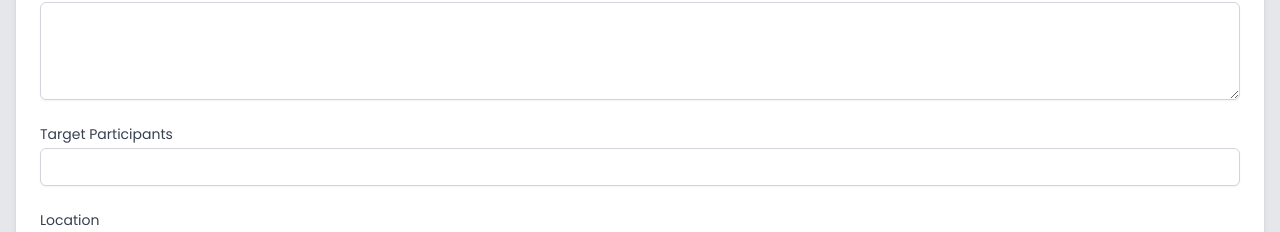
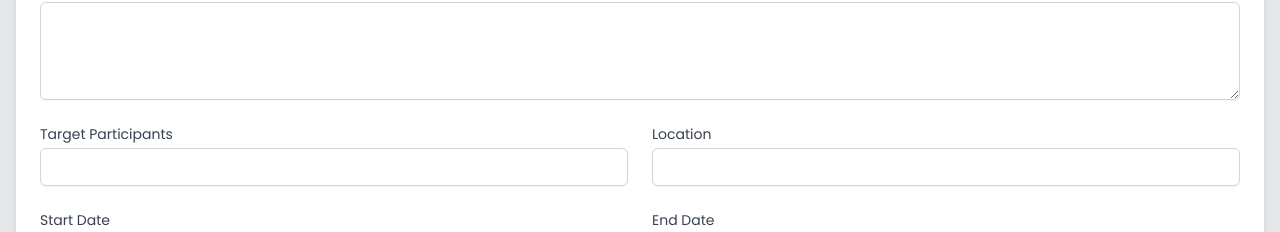
Before and after one commit to Abdulwalie00/ppdo-ar, an Angular app: page /project-edit/1 in a window 1280 px wide. Shown: the part 256-488 px from the top of the page. Built offline with nearby package versions, Linux system fonts and the light colour scheme; no server answers.

Commit message:
Update: change add-edit form html.

```diff
--- a/src/app/components/header/header.component.html
+++ b/src/app/components/header/header.component.html
@@ -1,7 +1,7 @@
 <header class="bg-white text-gray-900 shadow-md dark:bg-gray-800 dark:text-white">
   <div class="flex items-center justify-between px-4 py-1">
     <div class="flex items-center">
-      <h1 class="text-xl font-semibold text-blue-700 font-sans">PPDO-AR</h1>
+      <a routerLink="/project-dashboard" class="text-xl font-semibold text-blue-700 font-sans hover:text-blue-800 dark:hover:text-blue-400 cursor-pointer">PPDO-AR</a>
     </div>
 
     <!-- Dark Mode Toggle Button (optional) -->
--- a/src/app/components/project-component/project-add-edit/project-add-edit.component.html
+++ b/src/app/components/project-component/project-add-edit/project-add-edit.component.html
@@ -30,6 +30,8 @@
       </div>
     </div>
 
+    <!-- Target Participant and Location in same row -->
+    <div class="grid grid-cols-1 md:grid-cols-2 gap-6">
       <div>
         <label for="targetParticipant" class="block text-sm font-medium text-gray-700 mb-1">Target Participants</label>
         <input
@@ -53,7 +55,9 @@
           Location is required.
         </div>
       </div>
+    </div>
 
+    <!-- Rest of the form fields remain unchanged -->
     <div class="grid grid-cols-1 md:grid-cols-2 gap-6">
       <div>
         <label for="startDate" class="block text-sm font-medium text-gray-700 mb-1">Start Date</label>
@@ -159,7 +163,6 @@
         class="block w-full text-sm text-gray-500 file:mr-4 file:py-2 file:px-4 file:rounded-full file:border-0 file:text-sm file:font-semibold file:bg-blue-50 file:text-blue-700 hover:file:bg-blue-100" />
 
       <div *ngIf="currentProjectImages.length > 0 || newlyUploadedImages.length > 0" class="mt-4 grid grid-cols-2 sm:grid-cols-3 md:grid-cols-4 gap-4">
-
         <div *ngFor="let img of currentProjectImages" class="relative group">
           <img [src]="img.imageUrl" class="w-full h-32 object-cover rounded-md shadow-sm" alt="Existing Project Image" />
           <button
@@ -179,7 +182,6 @@
             title="Remove image">
           </button>
         </div>
-
       </div>
     </div>
 
@@ -232,12 +234,9 @@
             (input)="onPercentInput($event)"
             class="mt-1 block w-full border border-gray-300 rounded-md shadow-sm py-2 px-3 focus:outline-none focus:ring-blue-500 focus:border-blue-500 sm:text-sm"
           />
-
         </div>
       </div>
     </div>
-
-
 
     <div class="flex justify-end space-x-4 mt-8">
       <button
```
Lines whose indentation alone changed are shown as unchanged.
